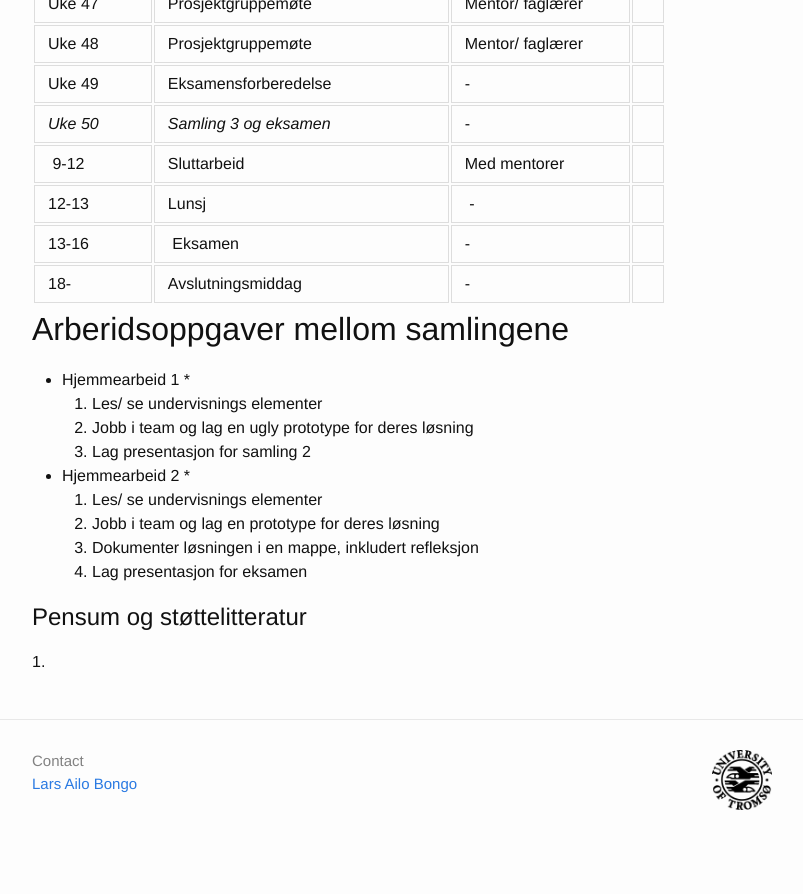
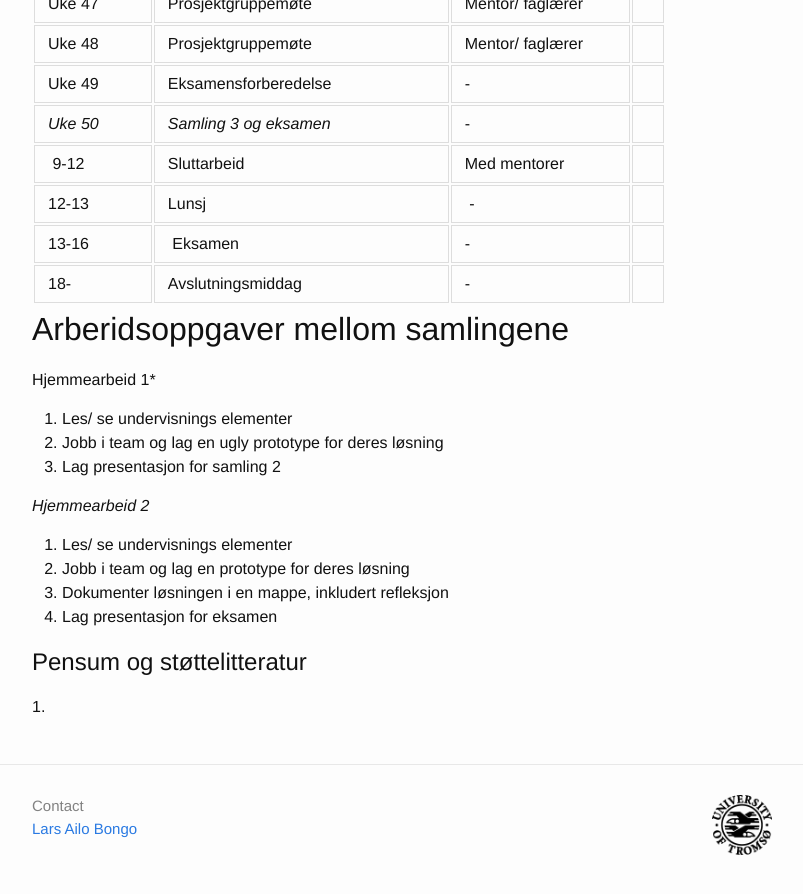
Before and after one commit to uit-inf-6010-f24/uit-inf-6010-f24.github.io, a Jekyll site: the page built from index.md, in a window 1280 px wide and 900 px high, scrolled down 1989 px. Shown: the top 894 px of the window, without its empty margins (238-1041 px from the left). Built offline with Jekyll 4.4.1, drawn with Linux system fonts in a browser that asks for light colours; our own code applies the rules of GitHub Pages for plain Markdown files; before the commit the page ends 2844 px from its top, so only the background shows below that.

```diff
--- a/index.md
+++ b/index.md
@@ -65,21 +65,17 @@ Kursansvarlig og andre undervisere er:
 
 # Arberidsoppgaver mellom samlingene
 
-* Hjemmearbeid 1 *
+Hjemmearbeid 1*
 1. Les/ se undervisnings elementer
 2. Jobb i team og lag en ugly prototype for deres løsning
 3. Lag presentasjon for samling 2
 
-* Hjemmearbeid 2 *
+*Hjemmearbeid 2*
 1. Les/ se undervisnings elementer
 2. Jobb i team og lag en prototype for deres løsning
 3. Dokumenter løsningen i en mappe, inkludert refleksjon
 4. Lag presentasjon for eksamen
 
-
-
-
-
 ## Pensum og støttelitteratur
 
 1.
```
